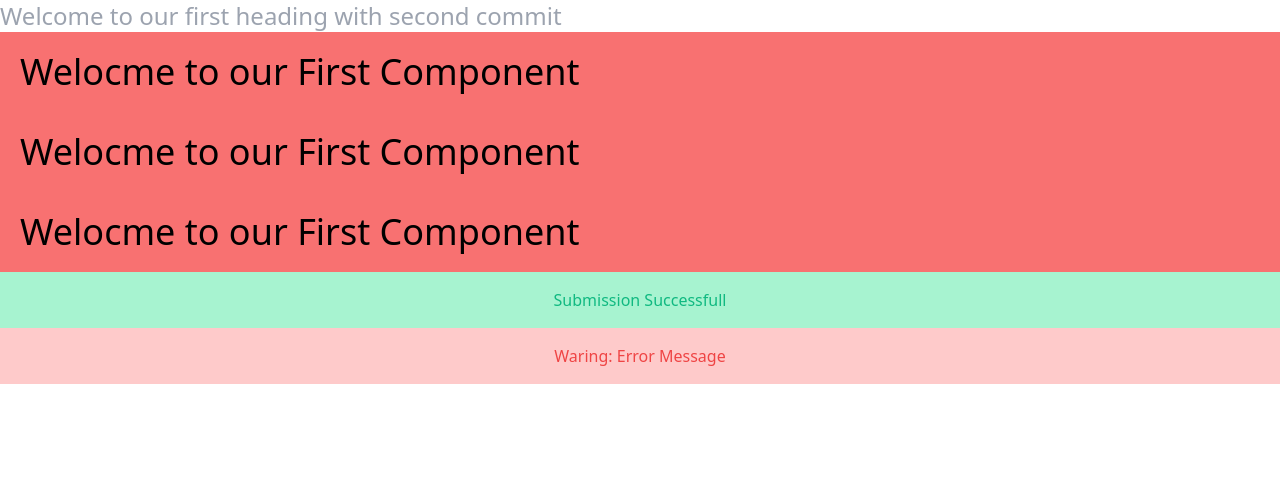
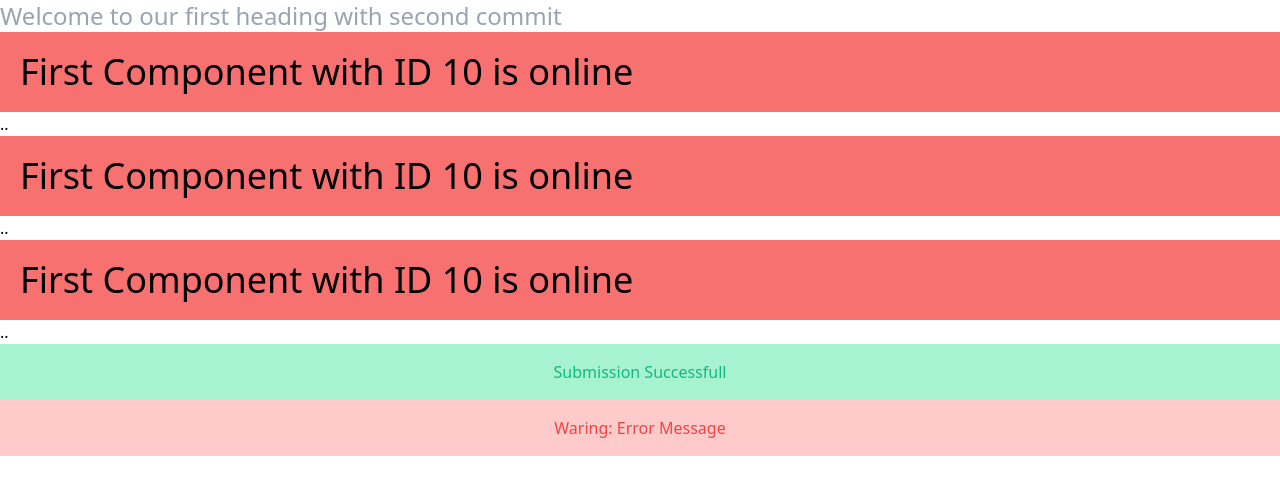
Before and after one commit to shivamkmr335/Angular-Test, an Angular app: page / in a window 1280 px wide. Shown: the top 494 px of the page. Built offline with nearby package versions, Linux system fonts and the light colour scheme.

Commit message:
string interpolation done

```diff
--- a/src/app/FirstComponent/FirstComponent.component.html
+++ b/src/app/FirstComponent/FirstComponent.component.html
@@ -1 +1,2 @@
-<h1 class="bg-red-400 p-5 text-4xl"> Welocme to our First Component </h1>
+<h1 class="bg-red-400 p-5 text-4xl"> First Component with ID {{ serverID }} is {{ getServerStatus() }}  </h1>
+..
--- a/src/app/FirstComponent/FirstComponent.component.ts
+++ b/src/app/FirstComponent/FirstComponent.component.ts
@@ -5,5 +5,10 @@ import {Component} from '@angular/core';
     templateUrl: './FirstComponent.component.html'
 })
 export class FirstComponent {
+    serverID : number =10;
+    serverStatus : string = 'online';
 
+    getServerStatus(){
+        return this.serverStatus;
+    }
 }
```
